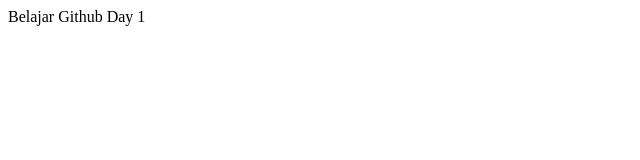
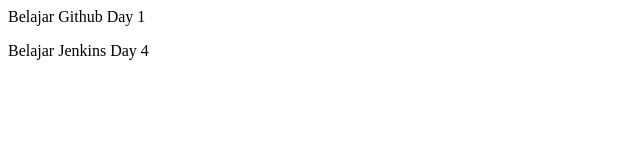
Before and after one commit to omahkoding/repo-github, a plain HTML site: page index.html in a window 1280 px wide. Shown: the whole page, without its empty margins (0-640 px from the left). Drawn offline with Linux system fonts and the light colour scheme.

Commit message:
Update index.html

```diff
--- a/index.html
+++ b/index.html
@@ -1 +1,2 @@
 <p>Belajar Github Day 1</p>
+<p>Belajar Jenkins Day 4</p>
```
